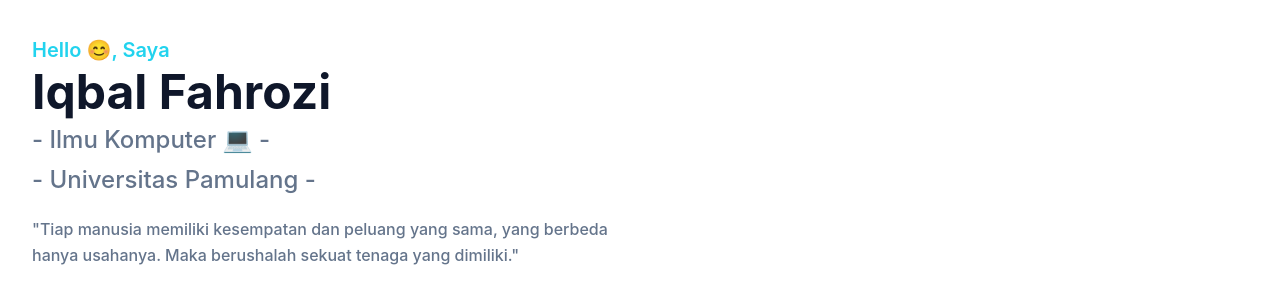
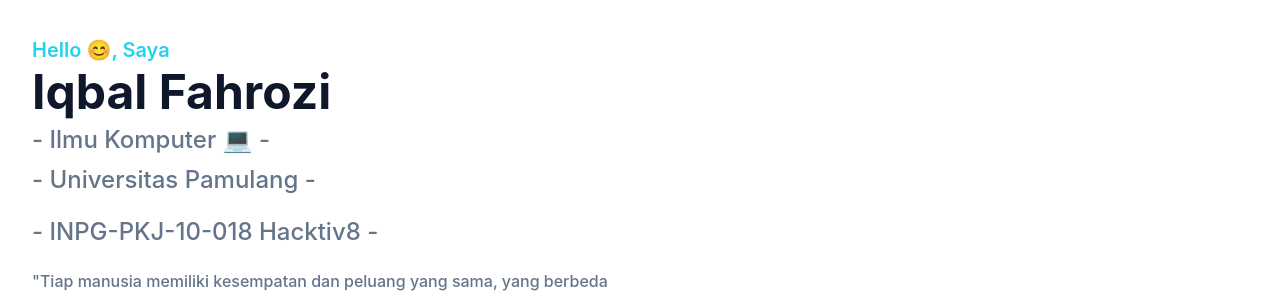
Before and after one commit to IqbalFahrozi/portofolio, a website: page index.html in a window 1280 px wide. Shown: the part 92-391 px from the top of the page. Drawn offline with Linux system fonts and the light colour scheme.

Commit message:
tambah profile

```diff
--- a/index.html
+++ b/index.html
@@ -84,6 +84,7 @@
                     <h1 class="text-base font-semibold text-primary md:text-xl ">Hello 😊, Saya <span class="block font-bold text-dark text-4xl mt-1 md:text-5xl lg:text-5xl dark:text-white">Iqbal Fahrozi</span></h1>
                     <h2 class="font-medium text-secondary text-lg mb-1 lg:text-2xl lg:mt-2">- Ilmu Komputer 💻 -</h2>
                     <h2 class="font-medium text-secondary text-lg mb-5 lg:text-2xl lg:mt-2">- Universitas Pamulang -</h2>
+                                        <h2 class="font-medium text-secondary text-lg mb-5 lg:text-2xl lg:mt-2">- INPG-PKJ-10-018 Hacktiv8 -</h2>
                     <p class="font-medium text-secondary mb-10 md:mb-14 lg:mb-14 leading-relaxed">"Tiap manusia memiliki kesempatan dan peluang yang sama, yang berbeda hanya usahanya. Maka berushalah sekuat tenaga yang dimiliki."</p>
                 <div class="flex flex-wrap justify-start mb-5 mt-10">
 
```
